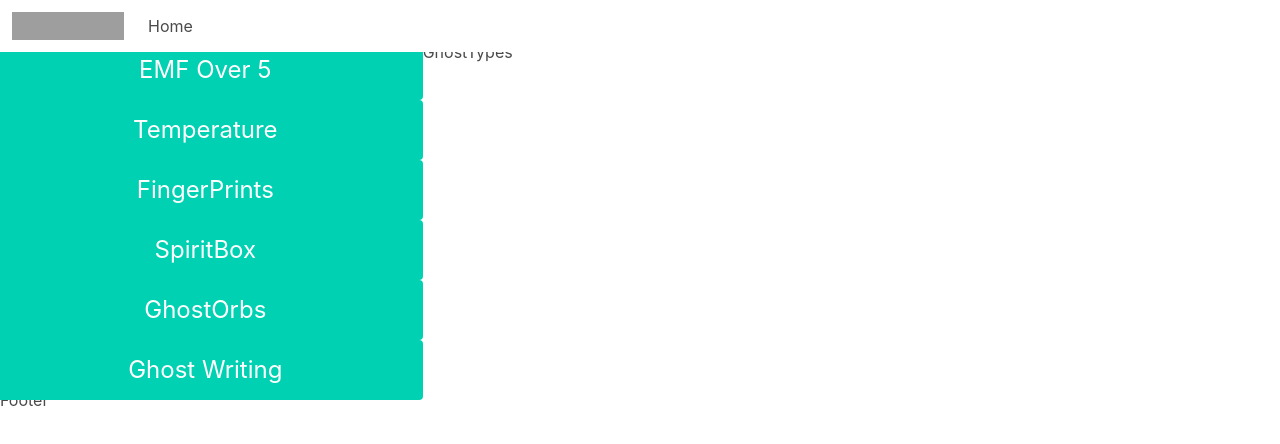
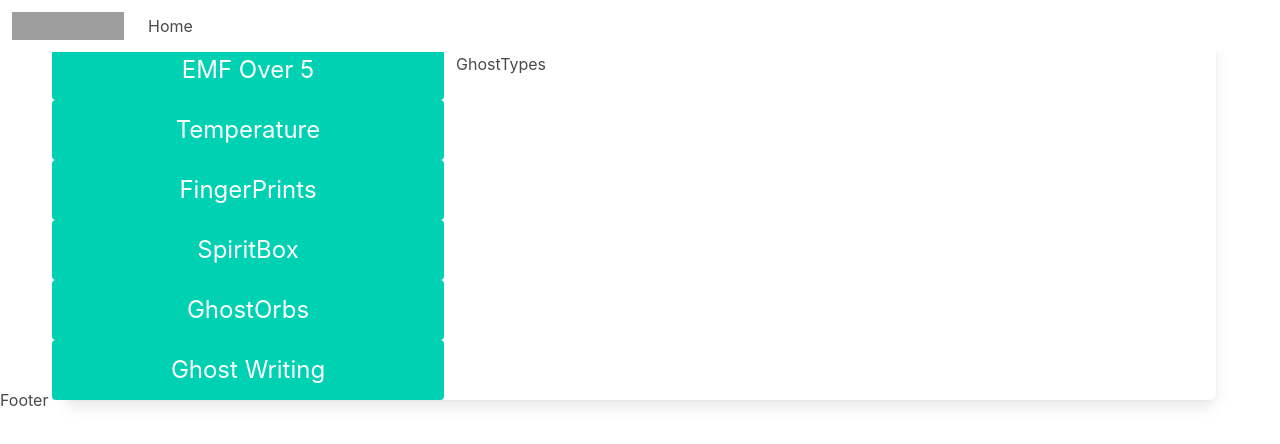
Before and after one commit to lebull/PhasmophobiaQuickGrid, a React (Create React App) app: page / in a window 1280 px wide. Shown: the top 444 px of the page. Built offline with nearby package versions, Linux system fonts and the light colour scheme; grey boxes are pictures that could not be loaded.

Commit message:
A little formatting

```diff
--- a/src/layout/Layout.tsx
+++ b/src/layout/Layout.tsx
@@ -30,6 +30,8 @@ interface ILayoutProps {
 export const Layout = ({ children } : ILayoutProps) =>
     <div>
         <Header/>
-        { children }
+        <div className="container">
+            { children }
+        </div>
         <div>Footer</div>
     </div>
--- a/src/pages/Home.tsx
+++ b/src/pages/Home.tsx
@@ -5,7 +5,7 @@ import { KnockoutList } from "./KnockoutList";
 
 export const Home = () => {
 
-    return <div>
+    return <div className="panel">
         {/* <h1>Ghosts:</h1>
         <ul>
             { Object.entries(GhostTypes).map(([key, ghostType]) => {
--- a/src/pages/KnockoutList.tsx
+++ b/src/pages/KnockoutList.tsx
@@ -58,20 +58,17 @@ export const KnockoutList = () => {
         return state.activeEvidence.includes(testType) ? "is-success" : "is-primary";
     }
 
-    return <div>
+    return <div className="block">
         <div className="tile is-ancestor">
-            <div className="tile is-4 is-vertical">
+            <div className="tile is-4 is-vertical is-child">
                 {Object.entries(TestTypes).map(([key, testType]) =>
-
-                        <button className={`button is-large is-fullwidth ${ getTestButtonClass(testType) }`}
-                                onClick={() => selectEvidence(testType)}>
-                            { testType.name }
-                        </button>
-
+                    <button className={`button is-large is-fullwidth ${ getTestButtonClass(testType) }`}
+                            onClick={() => selectEvidence(testType)}>
+                        { testType.name }
+                    </button>
                 )}
             </div>
-            <div className="tile">GhostTypes</div>
-
+            <div className="tile is-parent">GhostTypes</div>
         </div>
     </div>
 }
```
Also changed, not shown: src/layout/dist/Layout.js, src/pages/dist/Home.js (added), src/pages/dist/KnockoutList.js.
